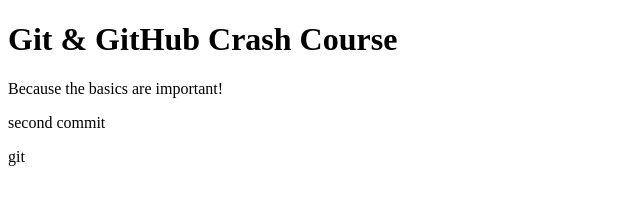
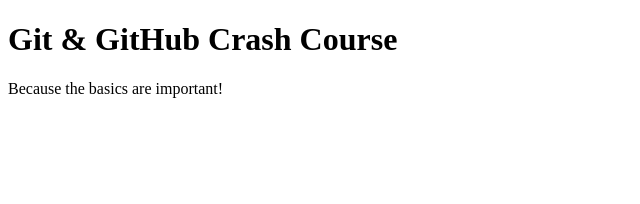
Before and after one commit to kerloy/gittest, a plain HTML site: page index.html in a window 1280 px wide. Shown: the whole page, without its empty margins (0-640 px from the left). Drawn offline with Linux system fonts and the light colour scheme.

Commit message:
Revert "second commit"
This reverts commit d5e88fe5c26b597bea63f5f30a53de3b676b449d.

reveted second commit

```diff
--- a/index.html
+++ b/index.html
@@ -9,6 +9,5 @@
   <body>
     <h1>Git & GitHub Crash Course</h1>
     <p>Because the basics are important!</p>
-    <p> second commit </p>
   </body>
-</html>git
+</html>
```
